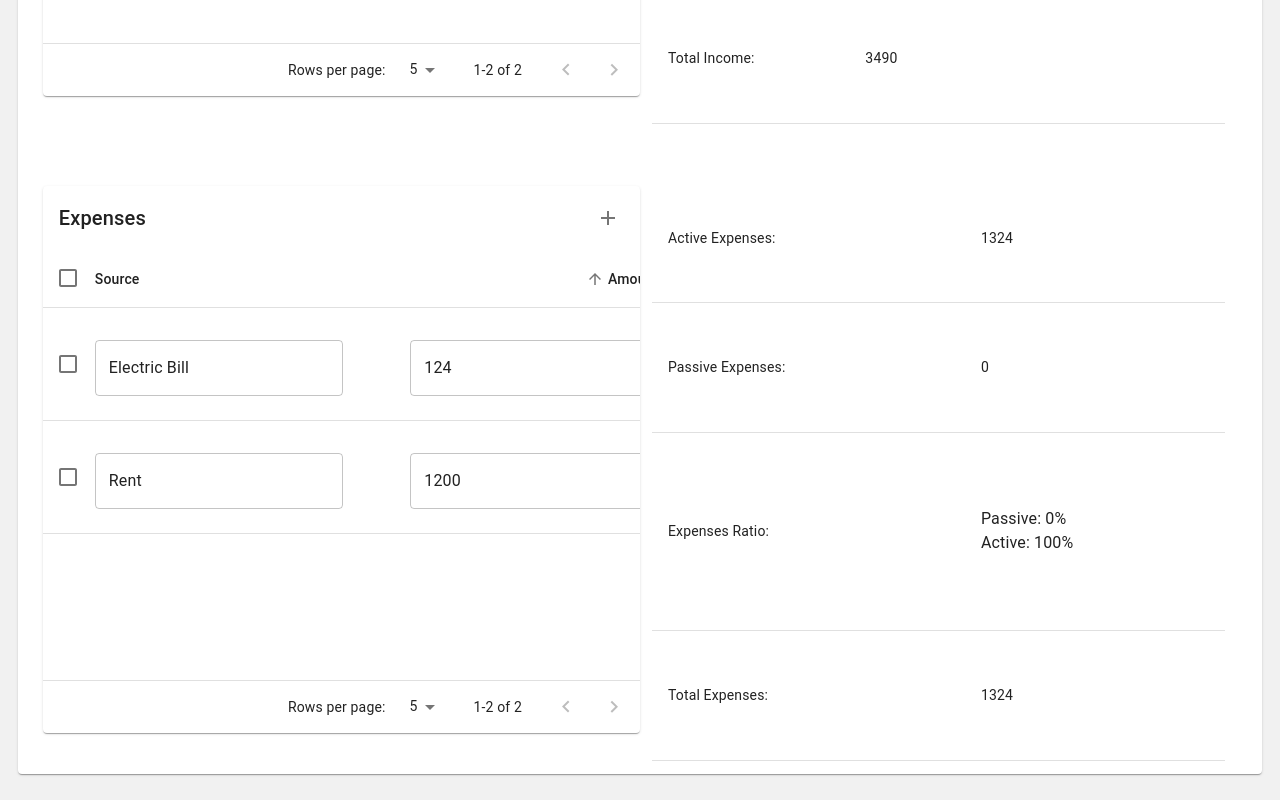
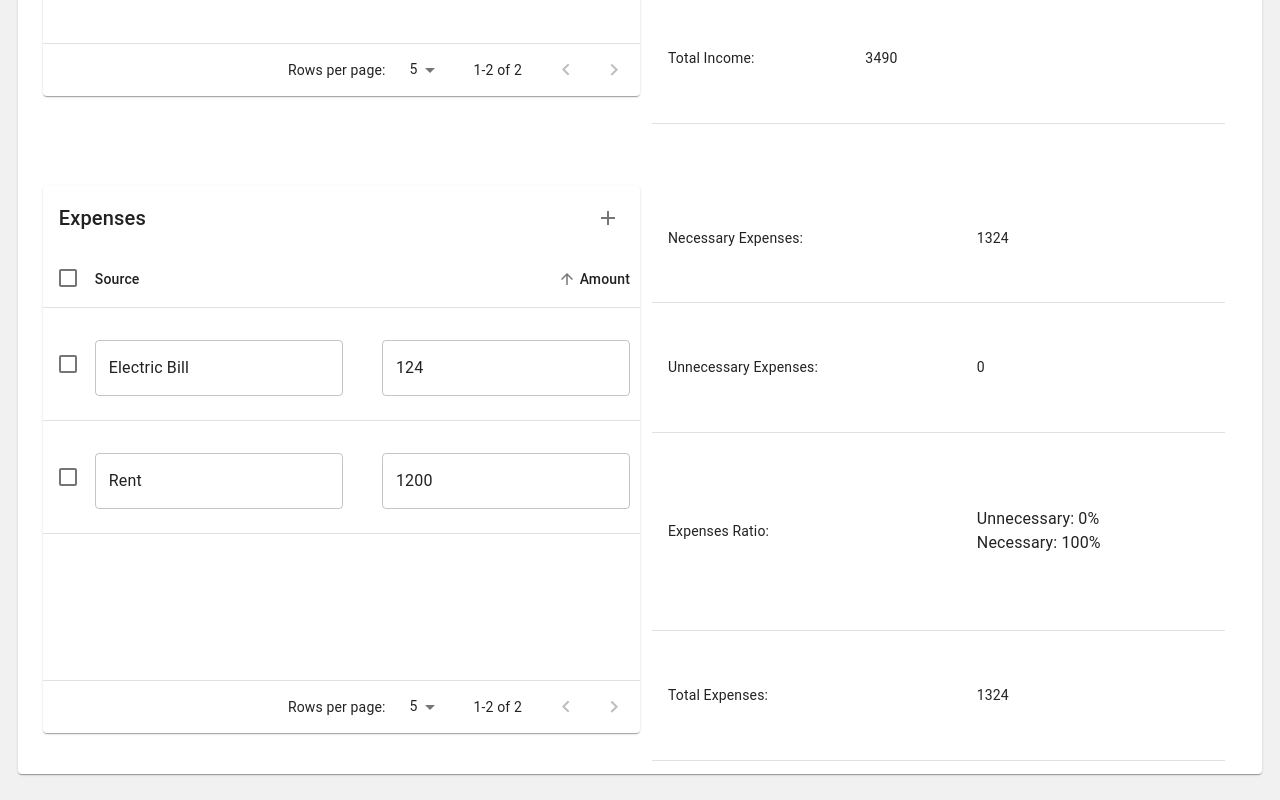
Before and after one commit to itsca/cashflowmeter, a React (Create React App) app: page /calculator in a window 1280 px wide. Shown: the part 744-1544 px from the top of the page. Built offline with nearby package versions, Linux system fonts and the light colour scheme.

Commit message:
chore: switches label to unnecessary

```diff
--- a/src/Components/Expenses/Expenses/Expenses.tsx
+++ b/src/Components/Expenses/Expenses/Expenses.tsx
@@ -40,7 +40,7 @@ export const Expenses: React.FC<Props> = (props: Props) => {
         <SummaryTable
           tableTitle={'Expenses'}
           initialValues={storedExpensesSources}
-          isSpecialHeader='Passive'
+          isSpecialHeader='Unnecessary'
           onValuesChange={(updatedFormValues) => setExpensesValues && setExpensesValues(updatedFormValues)}
         />
       </Grid>
--- a/src/Components/Expenses/ExpensesSummary/ExpensesSummary.tsx
+++ b/src/Components/Expenses/ExpensesSummary/ExpensesSummary.tsx
@@ -50,7 +50,7 @@ const ExpensesSummary: React.FC<Props> = (props: Props) => {
           <TableBody>
             <TableRow>
               <TableCell>
-                Active Expenses:
+                Necessary Expenses:
               </TableCell>
               <TableCell>
                 {activeExpenses.total}
@@ -58,7 +58,7 @@ const ExpensesSummary: React.FC<Props> = (props: Props) => {
             </TableRow>
             <TableRow>
               <TableCell>
-                Passive Expenses:
+                Unnecessary Expenses:
               </TableCell>
               <TableCell>
                 {passiveExpenses.total}
@@ -69,8 +69,8 @@ const ExpensesSummary: React.FC<Props> = (props: Props) => {
                 Expenses Ratio:
               </TableCell>
               <TableCell>
-                <Typography>{`Passive: ${passiveExpenses.percentage}%`}</Typography>
-                <Typography>{`Active: ${activeExpenses.percentage}%`}</Typography>
+                <Typography>{`Unnecessary: ${passiveExpenses.percentage}%`}</Typography>
+                <Typography>{`Necessary: ${activeExpenses.percentage}%`}</Typography>
               </TableCell>
             </TableRow>
             <TableRow>
```
